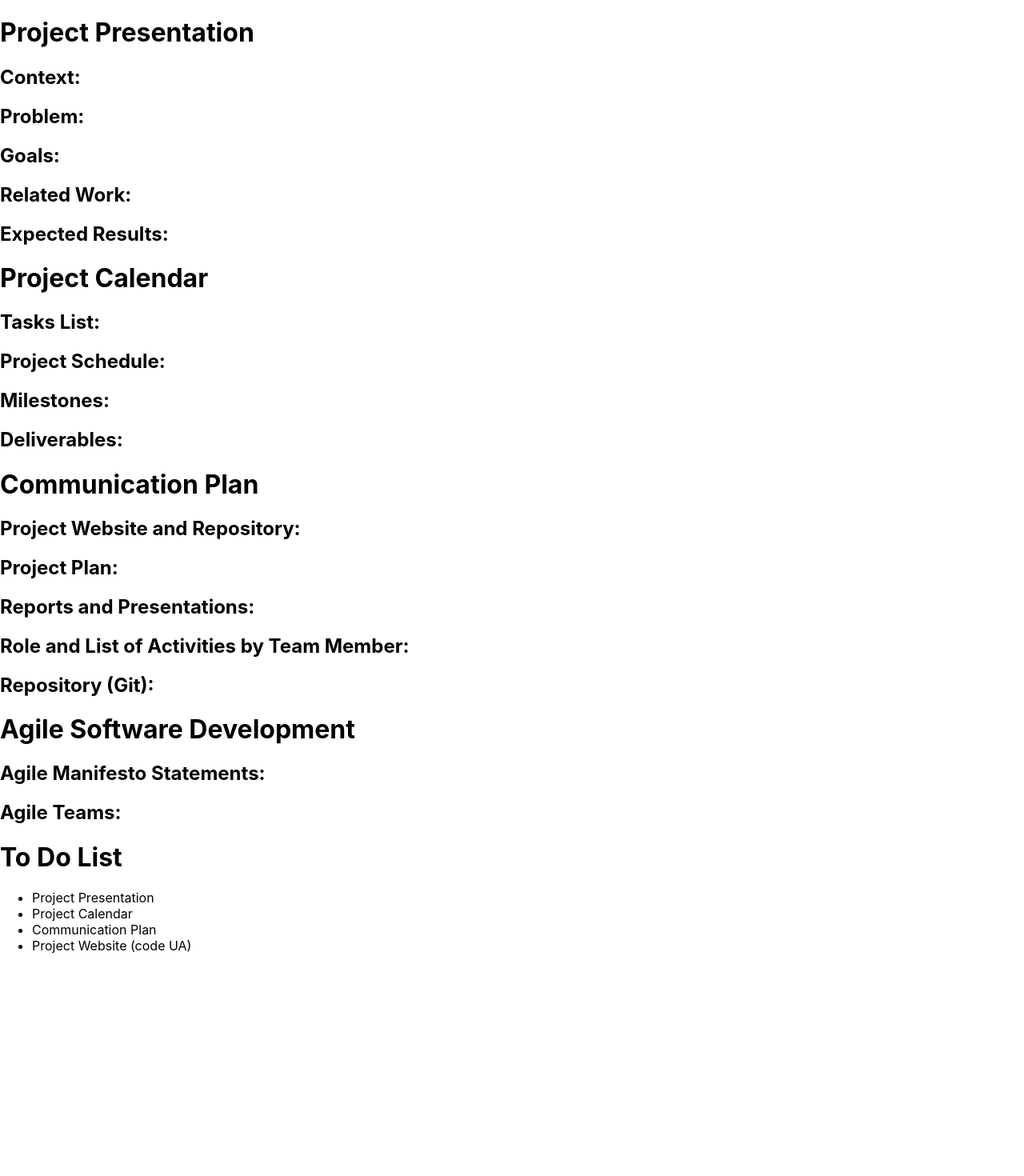
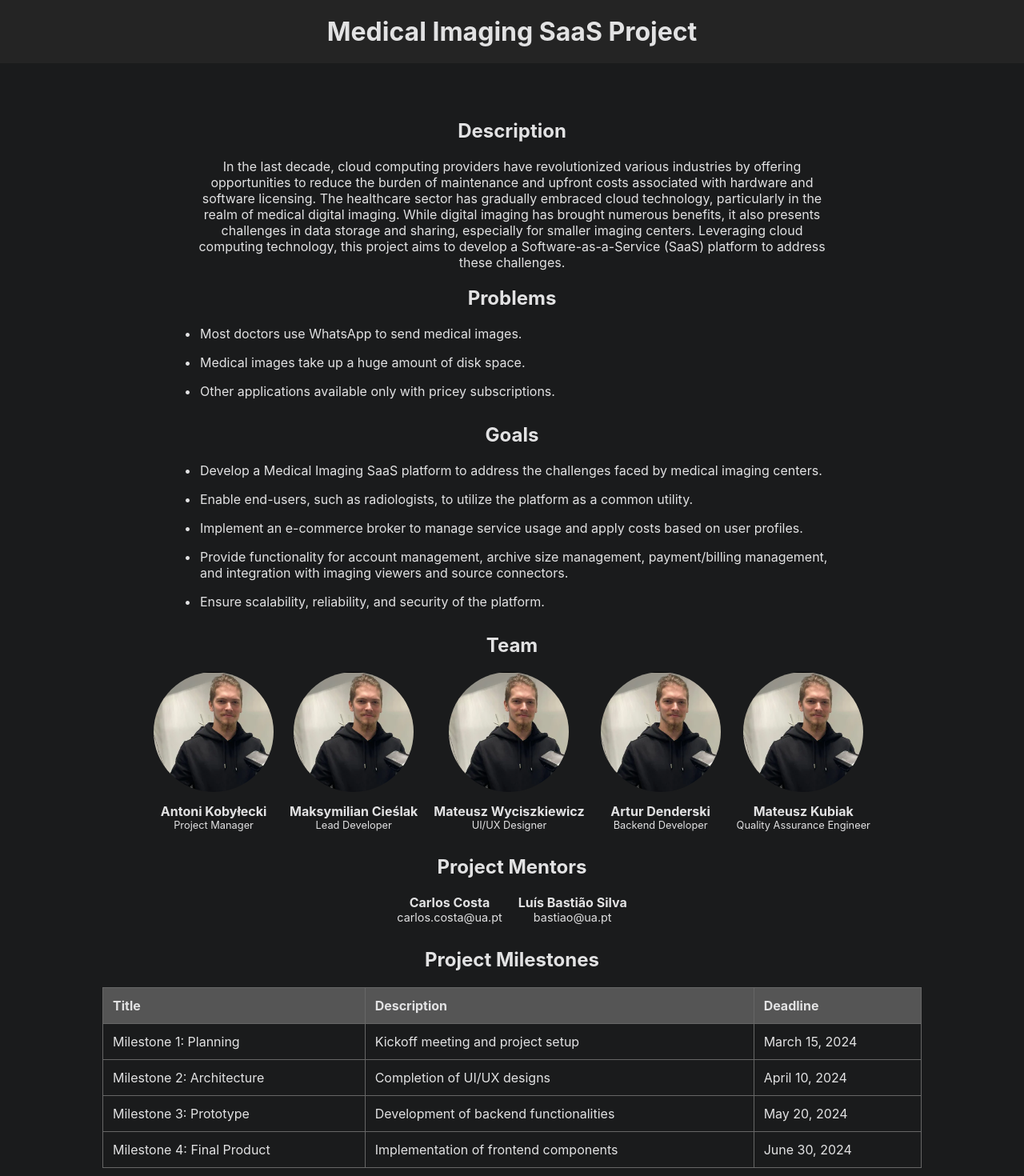
Before and after one commit to radiant-med/microsite, a React (Create React App) app: page / in a window 1280 px wide. Shown: the top 1470 px of the page at 80% size. Before the commit the page ends 1208 px from the top, so only its background shows below. Built offline with nearby package versions, Linux system fonts and the light colour scheme.

Commit message:
basic page

```diff
--- a/package.json
+++ b/package.json
@@ -8,7 +8,6 @@
     "@testing-library/user-event": "^13.5.0",
     "react": "^18.2.0",
     "react-dom": "^18.2.0",
-    "react-router-dom": "^6.22.2",
     "react-scripts": "5.0.1",
     "web-vitals": "^2.1.4"
   },
--- a/src/App.js
+++ b/src/App.js
@@ -1,10 +1,9 @@
 import React from 'react';
-import { BrowserRouter as Router, Route } from 'react-router-dom';
-import MainPage from './pages/MainPage';
+import MedicalImagingPage from './pages/MedicalimagingPage';
 
 const App = () => {
   return (
-      <MainPage />
+      <MedicalImagingPage/>
   );
 }
 
--- a/src/pages/MainPage.js
+++ /dev/null
@@ -1,53 +0,0 @@
-import React from 'react';
-
-const MainPage = () => {
-  return (
-    <div>
-      <h1>Project Presentation</h1>
-      <h2>Context:</h2>
-
-      <h2>Problem:</h2>
-
-      <h2>Goals:</h2>
-
-      <h2>Related Work:</h2>
-
-      <h2>Expected Results:</h2>
-
-      <h1>Project Calendar</h1>
-      <h2>Tasks List:</h2>
-
-      <h2>Project Schedule:</h2>
-
-      <h2>Milestones:</h2>
-
-      <h2>Deliverables:</h2>
-
-      <h1>Communication Plan</h1>
-      <h2>Project Website and Repository:</h2>
-
-      <h2>Project Plan:</h2>
-
-      <h2>Reports and Presentations:</h2>
-
-      <h2>Role and List of Activities by Team Member:</h2>
-
-      <h2>Repository (Git):</h2>
-
-      <h1>Agile Software Development</h1>
-      <h2>Agile Manifesto Statements:</h2>
-
-      <h2>Agile Teams:</h2>
-
-      <h1>To Do List</h1>
-      <ul>
-        <li>Project Presentation</li>
-        <li>Project Calendar</li>
-        <li>Communication Plan</li>
-        <li>Project Website (code UA)</li>
-      </ul>
-    </div>
-  );
-}
-
-export default MainPage;
--- /dev/null
+++ b/src/pages/MedicalImagingPage.css
@@ -0,0 +1,126 @@
+body {
+  background-color: #282424;
+  color: #e2e2e3;
+  margin: 0;
+  padding: 0;
+}
+
+.header {
+  background-color: rgb(36,36,36);
+  padding: 20px 0;
+  text-align: center;
+}
+
+.header h1 {
+  margin: 0;
+}
+
+.medical-imaging-container {
+  margin: 0 auto;
+  padding: 50px 10%;
+  background-color: #1a1b1c; /* For the container background color */
+  text-align: center;
+}
+
+h1, h2 {
+  text-align: center;
+}
+
+.description {
+  margin-bottom: 30px;
+  max-width: 800px;
+  margin: 0 auto;
+}
+
+.team-members {
+  display: flex;
+  flex-wrap: wrap;
+  justify-content: center;
+  margin-bottom: 30px;
+}
+
+.team-member {
+  margin: 0 10px;
+  text-align: center;
+}
+
+.team-member-photo {
+  width: 150px;
+  height: 150px;
+  border-radius: 50%;
+  object-fit: cover;
+  border: none;
+}
+
+.member-details {
+  margin-top: 10px;
+}
+
+.member-name {
+  font-weight: bold;
+}
+
+.member-role {
+  font-size: 0.8em;
+  color: #e2e2e3;
+}
+
+.mentors {
+  display: flex;
+  justify-content: center;
+  margin-bottom: 30px;
+}
+
+.mentor {
+  margin: 0 10px;
+  text-align: center;
+}
+
+.mentor-name {
+  font-weight: bold;
+}
+
+.mentor-email {
+  font-size: 0.9em;
+  color: #e2e2e3;
+}
+
+.milestones-table {
+  width: 100%;
+  border-collapse: collapse;
+  margin-bottom: 30px;
+}
+
+.milestones-table th,
+.milestones-table td {
+  border: 1px solid #666;
+  padding: 12px;
+  text-align: left;
+}
+
+.milestones-table th {
+  background-color: #555;
+  font-weight: bold;
+}
+
+.problem-section,
+.goals-section {
+  text-align: left;
+  max-width: 800px;
+  margin: 0 auto 30px auto;
+  padding-left: 20px;
+}
+
+.problem-section p,
+.goals-section p {
+  margin-bottom: 10px;
+  position: relative;
+}
+
+.problem-section p::before,
+.goals-section p::before {
+  content: '\2022';
+  position: absolute;
+  left: -20px;
+  color: #e2e2e3;
+}
--- /dev/null
+++ b/src/pages/MedicalimagingPage.js
@@ -0,0 +1,104 @@
+import React from 'react';
+import './MedicalImagingPage.css'; // Import CSS file
+
+const MedicalImagingPage = () => {
+  const teamMembers = [
+    { name: 'Antoni Kobyłecki', role: 'Project Manager', imageUrl: '/teamMember1.png' },
+    { name: 'Maksymilian Cieślak', role: 'Lead Developer', imageUrl: '/teamMember1.png' },
+    { name: 'Mateusz Wyciszkiewicz', role: 'UI/UX Designer', imageUrl: '/teamMember1.png' },
+    { name: 'Artur Denderski', role: 'Backend Developer', imageUrl: '/teamMember1.png' },
+    { name: 'Mateusz Kubiak', role: 'Quality Assurance Engineer', imageUrl: '/teamMember1.png' }
+  ];
+
+  const milestones = [
+    { title: 'Milestone 1: Planning', description: 'Kickoff meeting and project setup', deadline: 'March 15, 2024' },
+    { title: 'Milestone 2: Architecture', description: 'Completion of UI/UX designs', deadline: 'April 10, 2024' },
+    { title: 'Milestone 3: Prototype', description: 'Development of backend functionalities', deadline: 'May 20, 2024' },
+    { title: 'Milestone 4: Final Product', description: 'Implementation of frontend components', deadline: 'June 30, 2024' }
+  ];
+
+  const projectMentors = [
+    { name: 'Carlos Costa', role: 'carlos.costa@ua.pt', imageUrl: '/carlos_costa.png' },
+    { name: 'Luís Bastião Silva', role: 'bastiao@ua.pt', imageUrl: '/luis_bastiao_silva.png' },
+  ];
+
+  return (
+    <div>
+      <div className="header">
+        <h1>Medical Imaging SaaS Project</h1>
+      </div>
+      <div className="medical-imaging-container">
+        <h2>Description</h2>
+        <p className="description">In the last decade, cloud computing providers have revolutionized various industries by offering opportunities to reduce the burden of maintenance and upfront costs associated with hardware and software licensing. The healthcare sector has gradually embraced cloud technology, particularly in the realm of medical digital imaging. While digital imaging has brought numerous benefits, it also presents challenges in data storage and sharing, especially for smaller imaging centers. Leveraging cloud computing technology, this project aims to develop a Software-as-a-Service (SaaS) platform to address these challenges.</p>
+
+        <h2>Problems</h2>
+        <div className="problem-section">
+          <p>Most doctors use WhatsApp to send medical images.</p>
+          <p>Medical images take up a huge amount of disk space.</p>
+          <p>Other applications available only with pricey subscriptions.</p>
+        </div>
+
+        <div style={{ marginBottom: '30px' }}></div>
+
+        <h2>Goals</h2>
+        <div className="goals-section">
+          <p>Develop a Medical Imaging SaaS platform to address the challenges faced by medical imaging centers.</p>
+          <p>Enable end-users, such as radiologists, to utilize the platform as a common utility.</p>
+          <p>Implement an e-commerce broker to manage service usage and apply costs based on user profiles.</p>
+          <p>Provide functionality for account management, archive size management, payment/billing management, and integration with imaging viewers and source connectors.</p>
+          <p>Ensure scalability, reliability, and security of the platform.</p>
+        </div>
+
+
+        <h2>Team</h2>
+        <div className="team-members">
+          {teamMembers.map(member => (
+            <div key={member.name} className="team-member">
+              <img src={member.imageUrl} alt={member.name} className="team-member-photo" />
+              <div className="member-details">
+                <div className="member-name">{member.name}</div>
+                <div className="member-role">{member.role}</div>
+              </div>
+            </div>
+          ))}
+        </div>
+
+        <h2>Project Mentors</h2>
+        <div className="mentors">
+          {projectMentors.map(mentor => (
+            <div key={mentor.name} className="mentor">
+              <div className="mentor-details">
+                <div className="mentor-name"><strong>{mentor.name}</strong></div>
+                <div className="mentor-email" style={{ fontSize: '0.9em' }}>
+                  {mentor.role}
+                </div>
+              </div>
+            </div>
+          ))}
+        </div>
+
+        <h2>Project Milestones</h2>
+        <table className="milestones-table">
+          <thead>
+            <tr>
+              <th>Title</th>
+              <th>Description</th>
+              <th>Deadline</th>
+            </tr>
+          </thead>
+          <tbody>
+            {milestones.map(milestone => (
+              <tr key={milestone.title}>
+                <td>{milestone.title}</td>
+                <td>{milestone.description}</td>
+                <td>{milestone.deadline}</td>
+              </tr>
+            ))}
+          </tbody>
+        </table>
+      </div>
+    </div>
+  );
+};
+
+export default MedicalImagingPage;
```
Also changed, not shown: src/pages/MainPage.css (deleted, +0 -30 lines), public/teamMember1.png (added), 1 other file (tests, documents, lock files or other folders).
